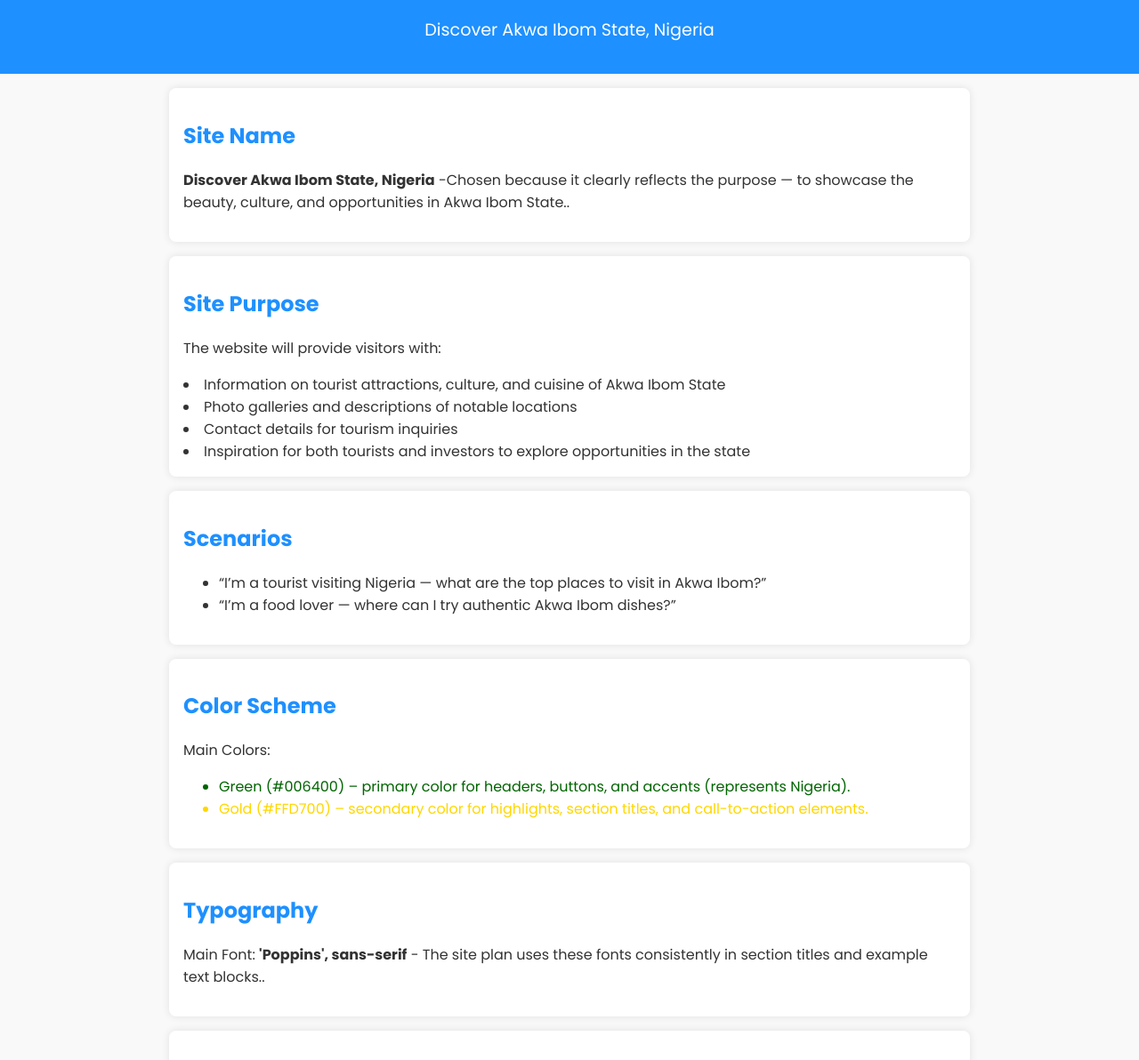
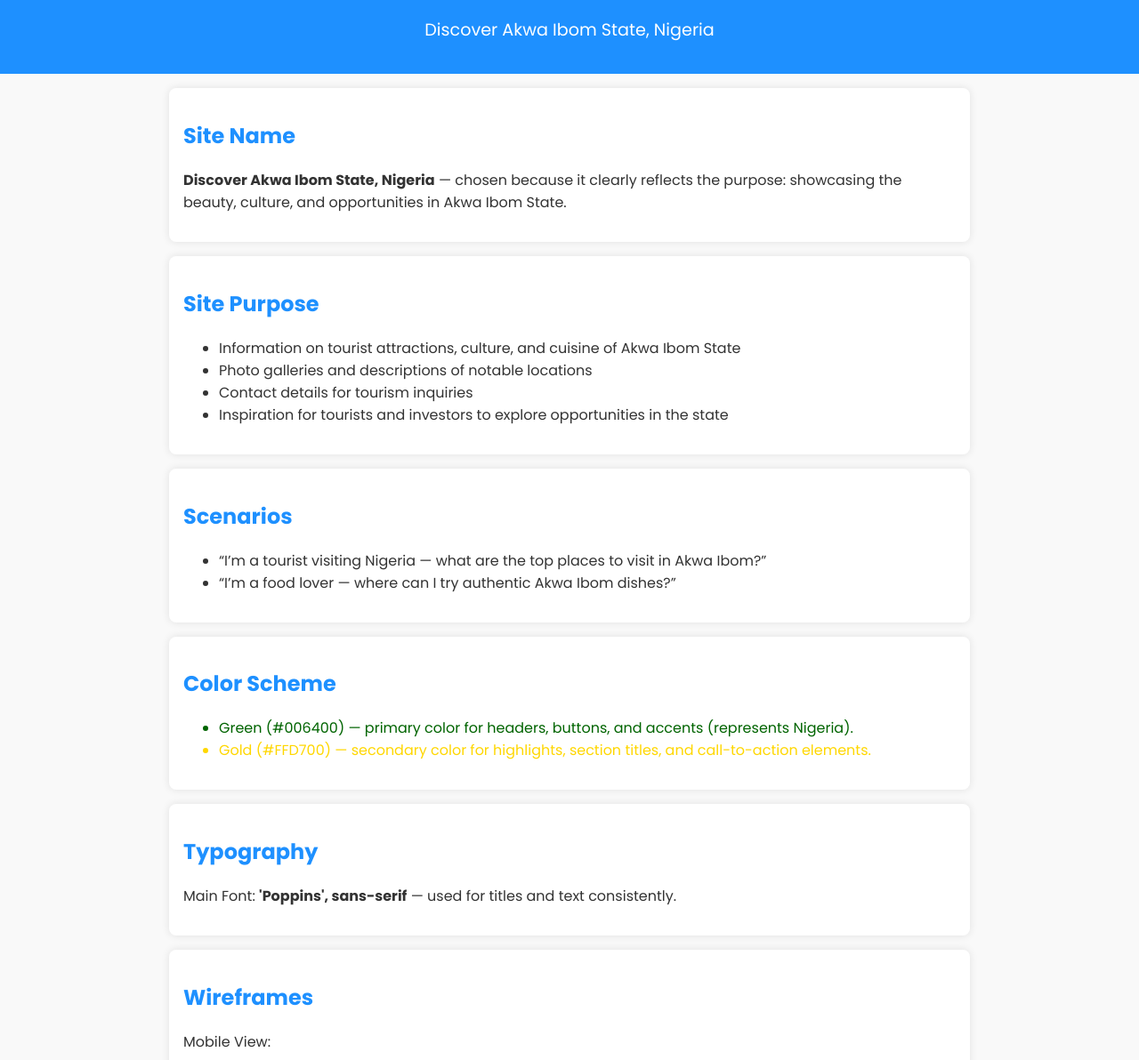
Before and after one commit to Solomonlander/Project-1, a plain HTML site: page siteplan.html in a window 1280 px wide. Shown: the part 88-1280 px from the top of the page at 89% size. Drawn offline with Linux system fonts and the light colour scheme.

Commit message:
.........

```diff
--- a/siteplan.html
+++ b/siteplan.html
@@ -7,15 +7,15 @@
     <meta name="author" content="Solomon Lander Emmanson">
     <meta name="description" content="W05 Project: Website Planning Document">
     <title>W05 Project - Website Planning Document</title>
+    <!-- Link to CSS -->
     <link rel="stylesheet" href="styles/siteplan.css">
-    <script src="scripts/siteplan.js"></script>
 </head>
 
 <body>
     <header>
         <div class="intro">
             <h1>My Travel Explorer</h1>
-            <p class="site-purpose">Discover Akwa Ibom State, Nigeria </p>
+            <p class="site-purpose">Discover Akwa Ibom State, Nigeria</p>
         </div>
     </header>
 
@@ -23,18 +23,19 @@
         <!-- Site Name -->
         <section class="content-box">
             <h2>Site Name</h2>
-            <p><strong>Discover Akwa Ibom State, Nigeria</strong> -Chosen because it clearly reflects the purpose — to
-                showcase the beauty, culture, and opportunities in Akwa Ibom State..</p>
+            <p><strong>Discover Akwa Ibom State, Nigeria</strong> — chosen because it clearly reflects the purpose:
+                showcasing the beauty, culture, and opportunities in Akwa Ibom State.</p>
         </section>
 
         <!-- Site Purpose -->
         <section class="content-box">
             <h2>Site Purpose</h2>
-            <p>The website will provide visitors with:</p>
-            <li>Information on tourist attractions, culture, and cuisine of Akwa Ibom State</li>
-            <li>Photo galleries and descriptions of notable locations</li>
-            <li>Contact details for tourism inquiries</li>
-            <li>Inspiration for both tourists and investors to explore opportunities in the state</li>
+            <ul>
+                <li>Information on tourist attractions, culture, and cuisine of Akwa Ibom State</li>
+                <li>Photo galleries and descriptions of notable locations</li>
+                <li>Contact details for tourism inquiries</li>
+                <li>Inspiration for tourists and investors to explore opportunities in the state</li>
+            </ul>
         </section>
 
         <!-- Scenarios -->
@@ -49,11 +50,10 @@
         <!-- Color Scheme -->
         <section class="content-box">
             <h2>Color Scheme</h2>
-            <p>Main Colors:</p>
             <ul>
-                <li style="color: #006400;;">Green (#006400) – primary color for headers, buttons, and accents
+                <li style="color: #006400;">Green (#006400) — primary color for headers, buttons, and accents
                     (represents Nigeria).</li>
-                <li style="color:#FFD700;">Gold (#FFD700) – secondary color for highlights, section titles, and
+                <li style="color: #FFD700;">Gold (#FFD700) — secondary color for highlights, section titles, and
                     call-to-action elements.</li>
             </ul>
         </section>
@@ -61,17 +61,16 @@
         <!-- Typography -->
         <section class="content-box">
             <h2>Typography</h2>
-            <p>Main Font: <strong>'Poppins', sans-serif</strong> - The site plan uses these fonts consistently in
-                section titles and example text blocks..</p>
+            <p>Main Font: <strong>'Poppins', sans-serif</strong> — used for titles and text consistently.</p>
         </section>
 
         <!-- Wireframes -->
         <section class="content-box">
             <h2>Wireframes</h2>
             <p>Mobile View:</p>
-            <img src="images/wireframe-mobile1.Webp" alt="Mobile Wireframe">
+            <img src="images/wireframe-mobile1.webp" alt="Mobile Wireframe">
             <p>Desktop View:</p>
-            <img src="images/wireframe-decktop1.Webp" alt="Desktop Wireframe">
+            <img src="images/wireframe-desktop1.webp" alt="Desktop Wireframe">
         </section>
     </main>
 
@@ -80,7 +79,8 @@
         <p><span id="lastModified"></span></p>
     </footer>
 
-    <script src="scripts/script.js"></script>
+    <!-- JS should be at the end for faster load -->
+    <script src="scripts/siteplan.js"></script>
 </body>
 
 </html>
```
Also changed, not shown: images/wireframe-desktop1.Webp (renamed from images/wireframe-decktop1.Webp).
